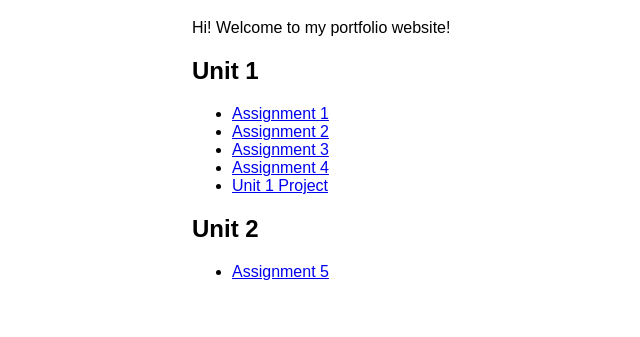
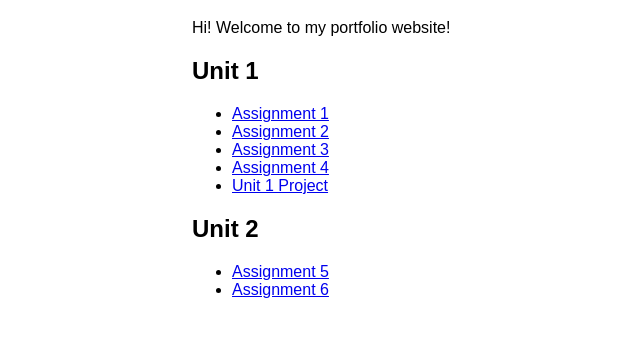
Before and after one commit to luke-hamann/Portfolio, a plain HTML site: page index.html in a window 1280 px wide. Shown: the part 77-414 px from the top of the page, without its empty margins (48-688 px from the left). Drawn offline with Linux system fonts and the light colour scheme.

Commit message:
Add assignment 6 link

```diff
--- a/index.html
+++ b/index.html
@@ -20,6 +20,7 @@
         <h2>Unit 2</h2>
         <ul>
             <li><a href="Unit%202/objects.html">Assignment 5</a></li>
+            <li><a href="Unit%202/closures.html">Assignment 6</a></li>
         </ul>
     </body>
 </html>
```
